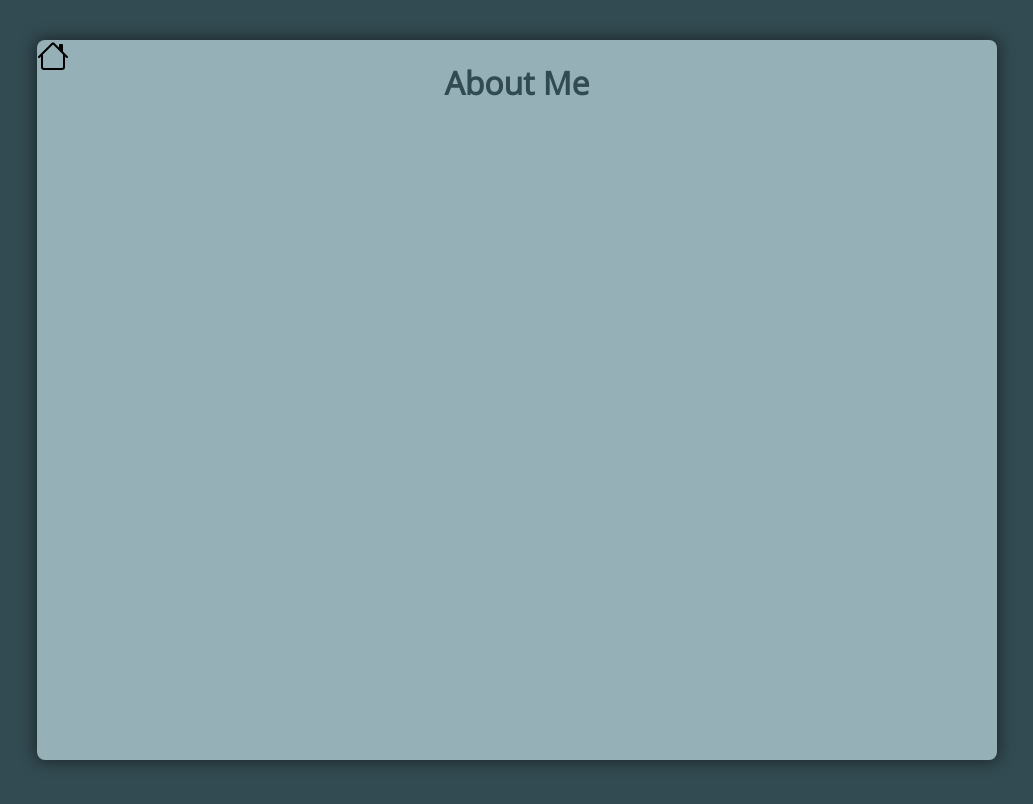
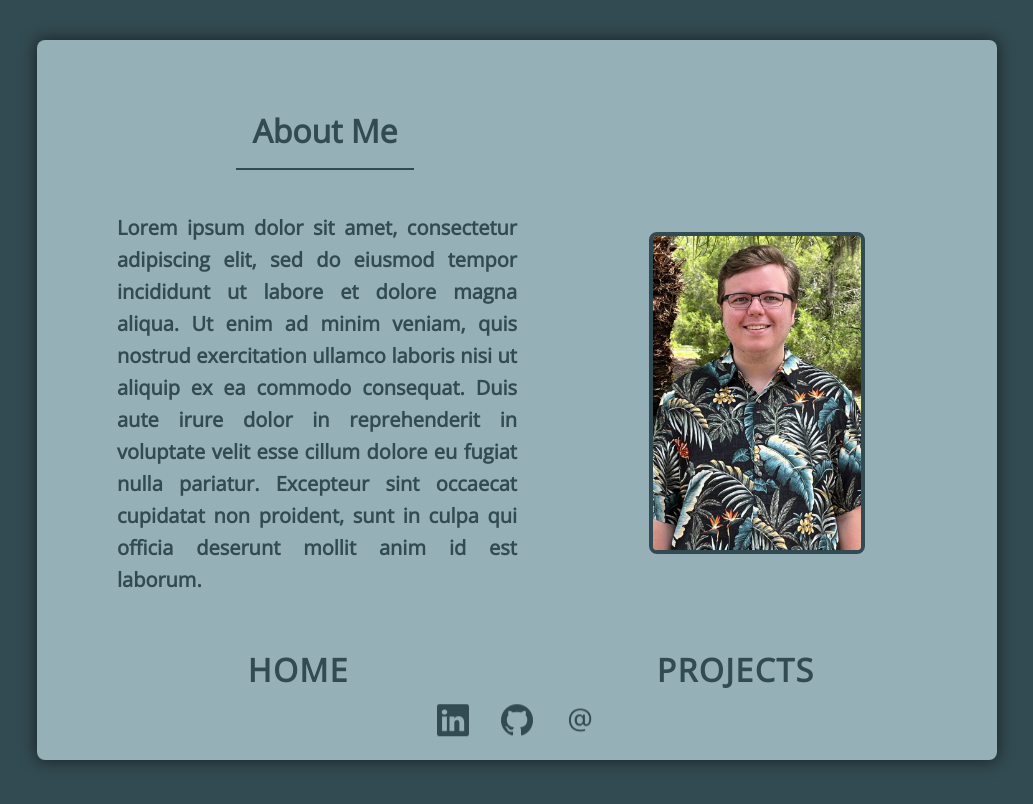
Before and after one commit to jkstone321/portfolio-2.0, a React (Create React App) app: page /about-me in a window 1280 px wide. Shown: the top 804 px of the page, without its empty margins (123-1156 px from the left). Built offline with nearby package versions, Linux system fonts and the light colour scheme.

Commit message:
added content to about me page and finished the modals everything should be working on desktop now

```diff
--- a/src/components/contact/index.js
+++ b/src/components/contact/index.js
@@ -10,6 +10,9 @@ function Contact(props) {
       break;
     case "projects":
       containerStyle = { bottom: "-6px" };
+      break;
+    case "aboutme":
+      containerStyle = { bottom: "13rem" };
       break;
   }
   return (
--- a/src/components/navigation/index.js
+++ b/src/components/navigation/index.js
@@ -4,11 +4,15 @@ function Navigation(props) {
   let navBoxStyling = {};
   let btnStyling = {};
   let text = "";
+  let text2 = "";
   let goesHome = false;
+  let goesAbout = true;
   switch (props.page) {
     case "homepage":
       text = "Projects";
+      text2 = "About Me";
       goesHome = false;
+      goesAbout = true;
       navBoxStyling = {
         justifyContent: "space-evenly",
         bottom: "2rem",
@@ -17,12 +21,25 @@ function Navigation(props) {
       break;
     case "projects":
       text = "Home";
+      text2 = "About Me";
       navBoxStyling = {
         justifyContent: "space-between",
         bottom: "-4rem",
       };
       btnStyling = { margin: "0 1rem 0 1rem" };
       goesHome = true;
+      goesAbout = true;
+      break;
+    case "aboutme":
+      text = "Home";
+      text2 = "Projects";
+      navBoxStyling = {
+        justifyContent: "space-evenly",
+        bottom: "20rem",
+      };
+      btnStyling = { margin: "0 1rem 0 1rem" };
+      goesHome = true;
+      goesAbout = false;
       break;
   }
   return (
@@ -35,8 +52,8 @@ function Navigation(props) {
         </li>
 
         <li className="button button-2" style={btnStyling}>
-          <a href="/about-me" id="links">
-            About Me
+          <a href={goesAbout ? "/about-me" : "/projects"} id="links">
+            {text2}
           </a>
         </li>
       </ul>
--- a/src/index.css
+++ b/src/index.css
@@ -6,8 +6,9 @@
   --secondary-light: #b68b6d;
   --secondary-dark: #664731;
 }
-
-
+*{
+  font-family: 'Open Sans', sans-serif;
+}
 html{
   background-color: var(--primary-dark);
 }
--- a/src/pages/aboutme/index.js
+++ b/src/pages/aboutme/index.js
@@ -1,17 +1,26 @@
 import "./style.css";
-import HomeBtn from "../../house.svg";
 import Contact from "../../components/contact";
+import Navigation from "../../components/navigation";
+import selfie from "./mypic.jpeg";
 
 function About() {
   return (
     <>
       <div id="box" className="aboutme-box">
         <h1 id="aboutme-title">About Me</h1>
-        <a href="/" id="home-link">
-          <img src={HomeBtn} id="home-btn" alt="home button" />
-        </a>
+        <p id="aboutme-sum">
+          Lorem ipsum dolor sit amet, consectetur adipiscing elit, sed do
+          eiusmod tempor incididunt ut labore et dolore magna aliqua. Ut enim ad
+          minim veniam, quis nostrud exercitation ullamco laboris nisi ut
+          aliquip ex ea commodo consequat. Duis aute irure dolor in
+          reprehenderit in voluptate velit esse cillum dolore eu fugiat nulla
+          pariatur. Excepteur sint occaecat cupidatat non proident, sunt in
+          culpa qui officia deserunt mollit anim id est laborum.
+        </p>
+        <img id="selfie" src={selfie} alt="picture of myself" />
+        <Contact page="aboutme" />
+        <Navigation page="aboutme" />
       </div>
-      <Contact page="aboutme" />
     </>
   );
 }
--- a/src/pages/aboutme/style.css
+++ b/src/pages/aboutme/style.css
@@ -4,4 +4,26 @@
 #aboutme-title{
     position: relative;
     display: inline-block;
+    left: -12rem;
+    top: 3rem;
+    padding: 0 1rem 1rem 1rem;
+    border-bottom: 2px solid var(--primary-dark);
 }
+#selfie {
+    max-width: 13rem;
+    border: 0.25rem solid var(--primary-dark);
+    position: relative;
+    border-radius: 0.5rem;
+    right: -15rem;
+    top: -21rem;
+}
+#aboutme-sum {
+    position: relative;
+    font-size: 1.25rem;
+    line-height: 2rem;
+    font-weight: 700;
+    top: 3rem;
+    left: 5rem;
+    width: 25rem;
+    text-align:justify;
+}
--- a/src/pages/project/index.js
+++ b/src/pages/project/index.js
@@ -126,7 +126,17 @@ function Projects() {
       {/* LEVEL UP MODAL */}
       <div
         id="modal"
-        style={!levelUpModal ? { display: "none" } : { display: "inline" }}
+        style={
+          !levelUpModal
+            ? {
+                visibility: "hidden",
+                opacity: "0",
+              }
+            : {
+                visibility: "visible",
+                opacity: "1",
+              }
+        }
       >
         <div id="test-modal" onClick={() => handleLevelUpShow("levelUp")}></div>
         <div id="modal-info">
@@ -193,30 +203,31 @@ function Projects() {
             alt="close button"
             onClick={() => handleLevelUpShow("planted")}
           />
-          <h1>Planted</h1>
-          <div id="planted-text">
-            <p id="planted-sum">
+          <h1 id="levelup-title">Planted</h1>
+
+          <p id="levelup-sum">
             Planted is the second project I did for the UCF Bootcamp. We were
             tasked with making an app that utilizes a database using Node
-              packages MySQL2 and Sequellize. When the user creates an account
-              on Planted, they are given a grid they can use to plan out their
-              garden and their layout and plants are saved to their user in the
-              database.
+            packages MySQL2 and Sequellize. When the user creates an account on
+            Planted, they are given a grid they can use to plan out their garden
+            and their layout and plants are saved to their user in the database.
           </p>
-            <div id="planted-tech">
-              <h3 id="planted-tech-title">Technologies Used</h3>
+          <div id="levelup-tech" style={{ top: "-16rem" }}>
+            <h3 id="levelup-tech-title">Technologies Used</h3>
             <ul>
-                <li>BCrypt</li>
-                <li>DotEnv</li>
-                <li>Express</li>
-                <li>Handlebars (Express)</li>
-                <li>MySQL2</li>
-                <li>Sequellize</li>
-                <li>JQuery</li>
-                <li>JQueryUI</li>
+              <li id="tech">BCrypt</li>
+              <li id="tech">DotEnv</li>
+              <li id="tech">Express</li>
+              <li id="tech">Handlebars (Express)</li>
+              <li id="tech">MySQL2</li>
+              <li id="tech">Sequellize</li>
+              <li id="tech">JQuery</li>
+              <li id="tech">JQueryUI</li>
             </ul>
           </div>
-            <div id="planted-links"></div>
+          <div id="levelup-link-group" style={{ bottom: "5rem" }}>
+            <a id="levelup-link">LINK</a>
+            <a id="levelup-link">REPO</a>
           </div>
         </div>
       </div>
@@ -224,7 +235,17 @@ function Projects() {
       {/* IDUNNO MODAL */}
       <div
         id="modal"
-        style={!idunnoModal ? { display: "none" } : { display: "inline" }}
+        style={
+          !idunnoModal
+            ? {
+                visibility: "hidden",
+                opacity: "0",
+              }
+            : {
+                visibility: "visible",
+                opacity: "1",
+              }
+        }
       >
         <div id="test-modal" onClick={() => handleLevelUpShow("idunno")}></div>
         <div id="modal-info">
@@ -234,8 +255,8 @@ function Projects() {
             alt="close button"
             onClick={() => handleLevelUpShow("idunno")}
           />
-          <h1>iDunno</h1>
-          <p id="idunno-sum">
+          <h1 id="levelup-title">iDunno</h1>
+          <p id="levelup-sum" style={{ lineHeight: "1.9rem" }}>
             iDunno is the first project that was assigned in the UCF bootcamp.
             We were instructed with creating an app that is able to get
             information from two third party APIs. The premise of the app is to
@@ -248,13 +269,17 @@ function Projects() {
             like it to be, but it shows the amount of growth ive had as a web
             developer.
           </p>
-          <div id="idunno-tech">
-            <h3 id="idunno-tech-title">Technologies Used</h3>
+          <div id="levelup-tech" style={{ top: "-28rem" }}>
+            <h3 id="levelup-tech-title">Technologies Used</h3>
             <ul>
-              <li>HTML</li>
-              <li>CSS</li>
-              <li>JavaScript</li>
+              <li id="tech">HTML</li>
+              <li id="tech">CSS</li>
+              <li id="tech">JavaScript</li>
             </ul>
+          </div>
+          <div id="levelup-link-group" style={{ bottom: "7rem" }}>
+            <a id="levelup-link">LINK</a>
+            <a id="levelup-link">REPO</a>
           </div>
         </div>
       </div>
--- a/src/pages/project/style.css
+++ b/src/pages/project/style.css
@@ -150,7 +150,7 @@ transition: all 300ms linear;
 }
 
 #modal {
-    transition: visibility 0s, opacity 100ms linear !important;
+    transition: opacity 200ms ease !important;
 }
 
 #modal-info {
@@ -237,7 +237,7 @@ transition: all 300ms linear;
     width: 13rem;
     font-size: 3rem;
     cursor: pointer;
-    transition: all 300ms linear;
+    transition: letter-spacing 300ms linear;
     letter-spacing: 1px;
 }
 #levelup-link:hover,
```
Also changed, not shown: src/pages/aboutme/mypic.jpeg (added). Lines whose indentation alone changed are shown as unchanged.
